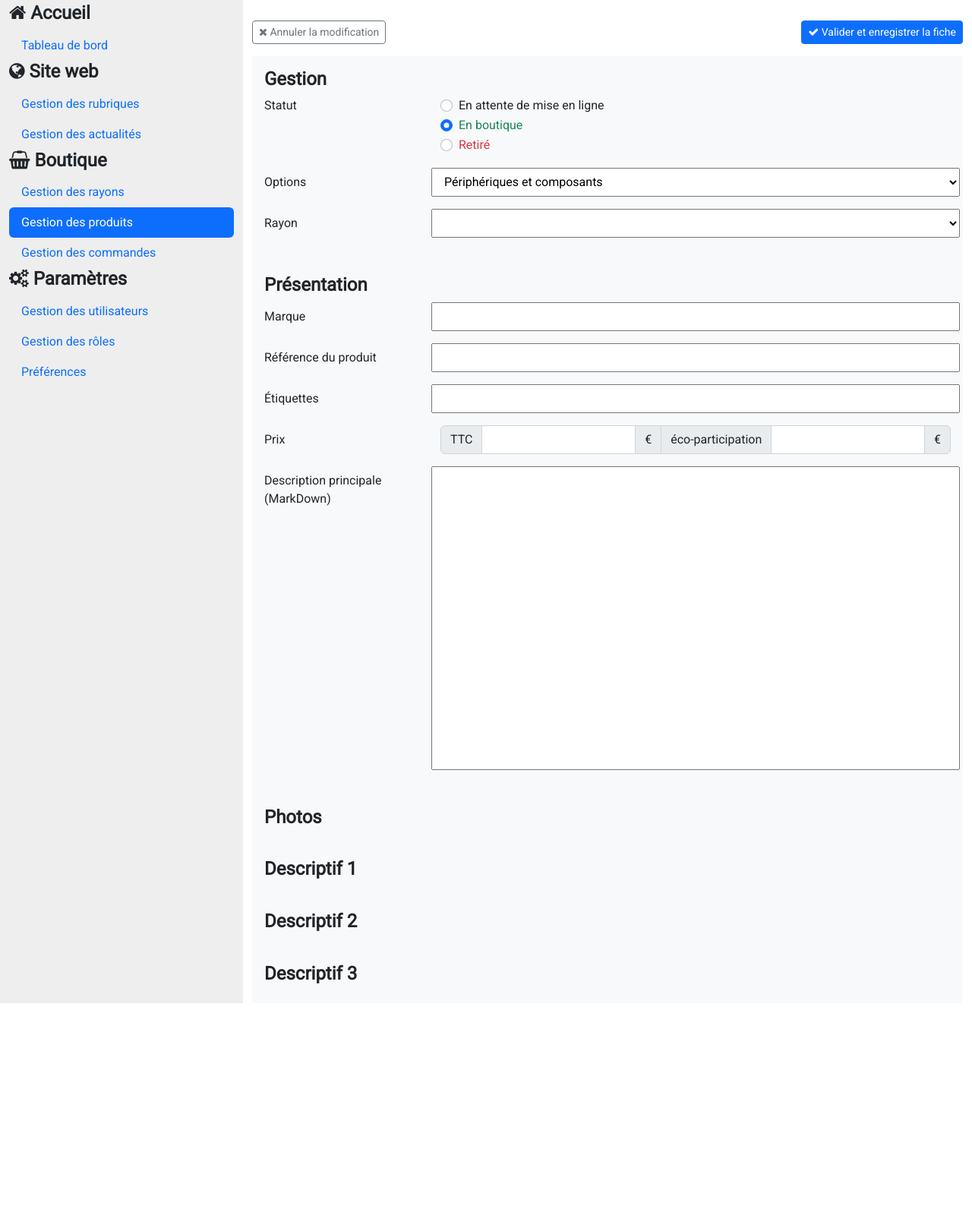
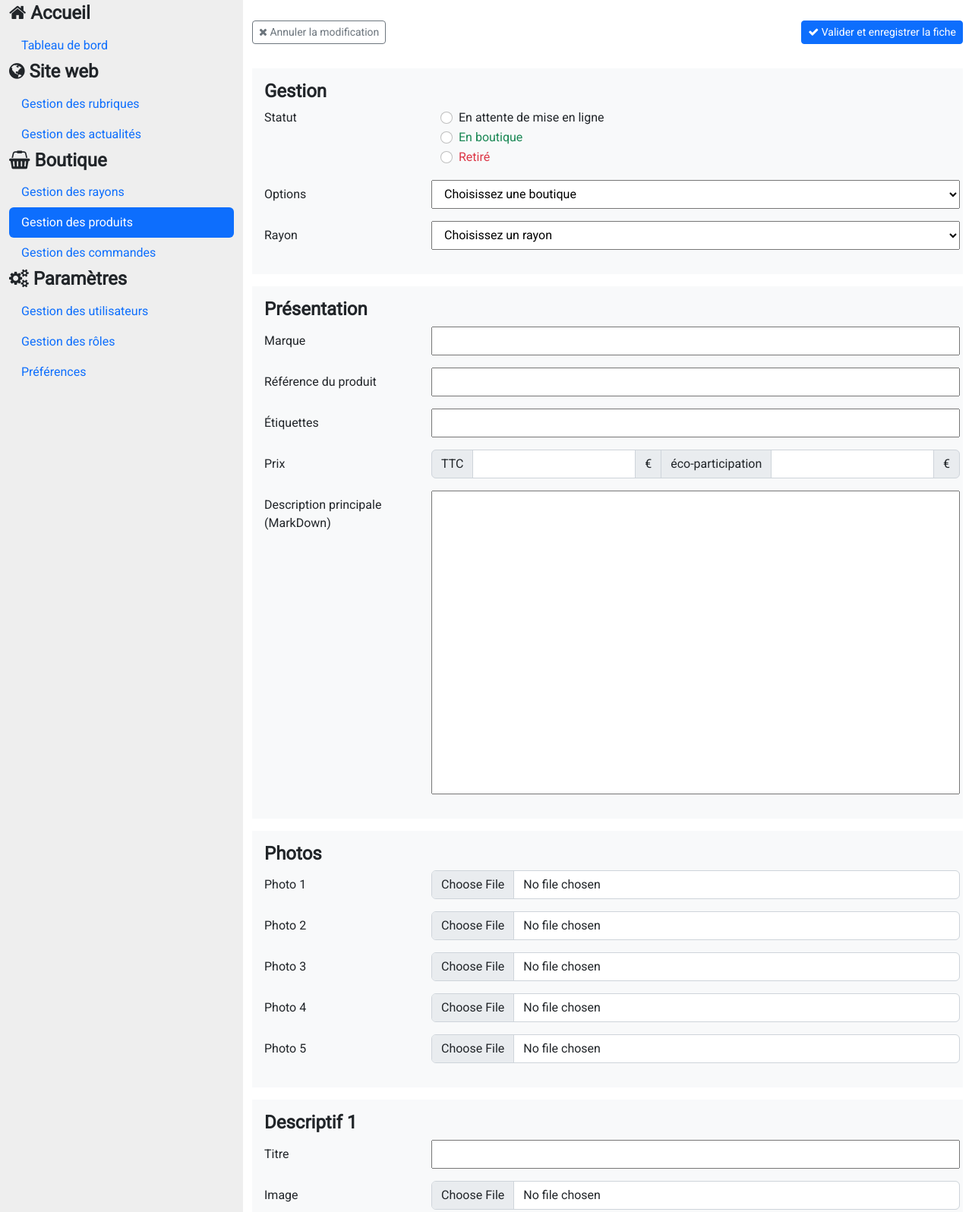
Before and after one commit to Broomur/commercial-website-HiTECH.net-, a plain HTML site: page admin-product-details.html in a window 1280 px wide. Shown: the part 109-1705 px from the top of the page at 76% size. Before the commit the page ends 1430 px from the top, so only its background shows below. Drawn offline with nearby package versions, Linux system fonts and the light colour scheme.

Commit message:
maj admin-products-details.html

```diff
--- a/admin-product-details.html
+++ b/admin-product-details.html
@@ -90,6 +90,7 @@
             </aside>
 
             <main class="col-11 col-md-9 mt-4">
+                <form action="https://httpbin.org/post" method="post">
                     <section class="row mt-3">
                         <div class="col-md-6 d-flex pb-3">
                             <button class="btn btn-sm btn-outline-secondary">
@@ -97,35 +98,35 @@
                             </button>
                         </div>
                         <div class="col-md-6 text-end pb-3">
-                        <a class="btn btn-primary btn-sm" href="#">
+                            <button type="submit" class="btn btn-primary btn-sm" href="#">
                                 <i class="fa fa-check"></i>&nbsp;Valider et enregistrer la fiche
-                        </a>
+                            </button>
                         </div>
                     </section>
 
-                <section class="bg-light p-3">
+                    <section class="bg-light p-3 mt-3">
                         <h4>Gestion</h4>
-                        <form>
+
                         <fieldset class="row mb-3">
                             <legend class="col-form-label col-sm-3 pt-0">Statut</legend>
                             <div class="col-sm-9">
                                 <div class="form-check">
-                                        <input class="form-check-input" type="radio" name="gridRadios" id="gridRadios1"
-                                            value="option1">
+                                    <input class="form-check-input" type="radio" name="statut" id="gridRadios1"
+                                        value="En attente de mise en ligne" required>
                                     <label class="form-check-label" for="gridRadios1">
                                         En attente de mise en ligne
                                     </label>
                                 </div>
                                 <div class="form-check">
-                                        <input class="form-check-input" type="radio" name="gridRadios" id="gridRadios2"
-                                            value="option2" checked>
+                                    <input class="form-check-input" type="radio" name="statut" id="gridRadios2"
+                                        value="En boutique">
                                     <label class="form-check-label text-success" for="gridRadios2">
                                         En boutique
                                     </label>
                                 </div>
                                 <div class="form-check">
-                                        <input class="form-check-input" type="radio" name="gridRadios" id="gridRadios3"
-                                            value="option3">
+                                    <input class="form-check-input" type="radio" name="statut" id="gridRadios3"
+                                        value="Retiré">
                                     <label class="form-check-label text-danger" for="gridRadios3">
                                         Retiré
                                     </label>
@@ -134,18 +135,18 @@
                         </fieldset>
                         <fieldset class="row mb-3">
                             <label class="col-form-label col-sm-3" for="shop">Options</label>
-                                <select class="col-sm-9" id="shop">
-                                    <option value="0"></option>
-                                    <option value="1">Ordinateurs</option>
-                                    <option value="2" selected>Périphériques et composants</option>
-                                    <option value="3">Téléphones</option>
-                                    <option value="4">Objets connectés</option>
+                            <select name="shop" class="col-sm-9" id="shop" required>
+                                <option value="" selected>Choisissez une boutique</option>
+                                <option value="Ordinateurs">Ordinateurs</option>
+                                <option value="Périphériques &amp; composants">Périphériques &amp; composants</option>
+                                <option value="Téléphones">Téléphones</option>
+                                <option value="Objets connectés">Objets connectés</option>
                             </select>
                         </fieldset>
                         <fieldset class="row mb-3">
                             <label for="section" class="col-form-label col-sm-3">Rayon</label>
-                                <select class="col-sm-9" id="section">
-                                    <option value="0"></option>
+                            <select name="section" class="col-sm-9" id="section" required>
+                                <option value="" selected>Choisissez un rayon</option>
                                 <option value="1">Rayon 1</option>
                                 <option value="2">Rayon 2</option>
                                 <option value="3">Rayon 3</option>
@@ -153,63 +154,110 @@
                                 <option value="5">Rayon 5</option>
                             </select>
                         </fieldset>
-                        </form>
+
                     </section>
 
-                <section class="bg-light p-3">
+                    <section class="bg-light p-3 mt-3">
                         <h4>Présentation</h4>
-                    <form>
+
                         <fieldset class="row mb-3">
                             <label class="col-form-label col-sm-3" for="brand">Marque</label>
-                            <input type="text" id="brand" class="col-sm-9">
+                            <input name="brand" type="text" id="brand" class="col-sm-9" required>
                         </fieldset>
 
                         <fieldset class="row mb-3">
                             <label class="col-form-label col-sm-3" for="reference">Référence du produit</label>
-                            <input type="text" id="reference" class="col-sm-9">
+                            <input name="reference" type="text" id="reference" class="col-sm-9" required>
                         </fieldset>
 
                         <fieldset class="row mb-3">
                             <label class="col-form-label col-sm-3" for="tags">Étiquettes</label>
-                            <input type="text" id="tags" class="col-sm-9">
+                            <input name="tags" type="text" id="tags" class="col-sm-9" required>
                         </fieldset>
 
                         <fieldset class="row mb-3">
                             <label class="col-form-label col-sm-3" for="price">Prix</label>
-                            <div class="input-group col-sm-9 maxWidth" id="price">
+                            <div class="input-group col-sm-9 maxWidth px-0" id="price">
                                 <span class="input-group-text" id="inputGroup-sizing-default">TTC</span>
-                                <input type="text" class="form-control" aria-label="includTax" aria-describedby="includTaxInput">
+                                <input type="text" class="form-control" aria-label="includTax"
+                                    aria-describedby="includTaxInput">
                                 <span class="input-group-text">€</span>
                                 <span class="input-group-text">éco-participation</span>
-                                <input type="text" class="form-control" aria-label="ecoPart" aria-describedby="ecoPartInput">
+                                <input type="text" class="form-control" aria-label="ecoPart"
+                                    aria-describedby="ecoPartInput">
                                 <span class="input-group-text">€</span>
                             </div>
                         </fieldset>
 
                         <filedset class="row mb-3">
-                            <label for="markdown" class="col-form-label col-sm-3">Description principale<br>(MarkDown)</label>
+                            <label for="markdown" class="col-form-label col-sm-3">Description
+                                principale<br>(MarkDown)</label>
                             <input type="text-area" class="col-sm-9" style="height: 400px">
                         </filedset>
-                    </form>
+
                     </section>
 
 
 
 
-                <section class="bg-light p-3">
+                    <section class="bg-light p-3 mt-3">
                         <h4>Photos</h4>
+
+                        <fieldset class="row mb-3">
+                            <label class="col-form-label col-sm-3" for="photo1">Photo 1</label>
+                            <input type="file" accept="image/*" class="form-control col-sm-9 maxWidth" id="photo1">
+                        </fieldset>
+
+                        <fieldset class="row mb-3">
+                            <label class="col-form-label col-sm-3" for="photo2">Photo 2</label>
+                            <input type="file" accept="image/*" class="form-control col-sm-9 maxWidth" id="photo2">
+                        </fieldset>
+
+                        <fieldset class="row mb-3">
+                            <label class="col-form-label col-sm-3" for="photo3">Photo 3</label>
+                            <input type="file" accept="image/*" class="form-control col-sm-9 maxWidth" id="photo3">
+                        </fieldset>
+
+                        <fieldset class="row mb-3">
+                            <label class="col-form-label col-sm-3" for="photo4">Photo 4</label>
+                            <input type="file" accept="image/*" class="form-control col-sm-9 maxWidth" id="photo4">
+                        </fieldset>
+
+                        <fieldset class="row mb-3">
+                            <label class="col-form-label col-sm-3" for="photo5">Photo 5</label>
+                            <input type="file" accept="image/*" class="form-control col-sm-9 maxWidth" id="photo5">
+                        </fieldset>
+
+
                     </section>
-                <section class="bg-light p-3">
+                    <section class="bg-light p-3 mt-3">
                         <h4>Descriptif 1</h4>
+
+
+                        <fieldset class="row mb-3">
+                            <label class="col-form-label col-sm-3" for="title1">Titre</label>
+                            <input type="text" class="col-sm-9" id="title1">
+                        </fieldset>
+
+                        <fieldset class="row mb-3">
+                            <label class="col-form-label col-sm-3" for="photo6">Image</label>
+                            <input type="file" accept="image/*" class="form-control col-sm-9 maxWidth" id="photo6">
+                        </fieldset>
+
+                        <fieldset class="row mb-3">
+                            <label class="col-form-label col-sm-3" for="text1">Texte</label>
+                            <input type="text-area" class="col-sm-9" id="text1" style="height: 400px">
+                        </fieldset>
+
                     </section>
-                <section class="bg-light p-3">
+                    <section class="bg-light p-3 mt-3">
                         <h4>Descriptif 2</h4>
                     </section>
-                <section class="bg-light p-3">
+                    <section class="bg-light p-3 mt-3">
                         <h4>Descriptif 3</h4>
                     </section>
 
-
+                </form>
             </main>
         </div>
     </div>
```
Lines whose indentation alone changed are shown as unchanged.
